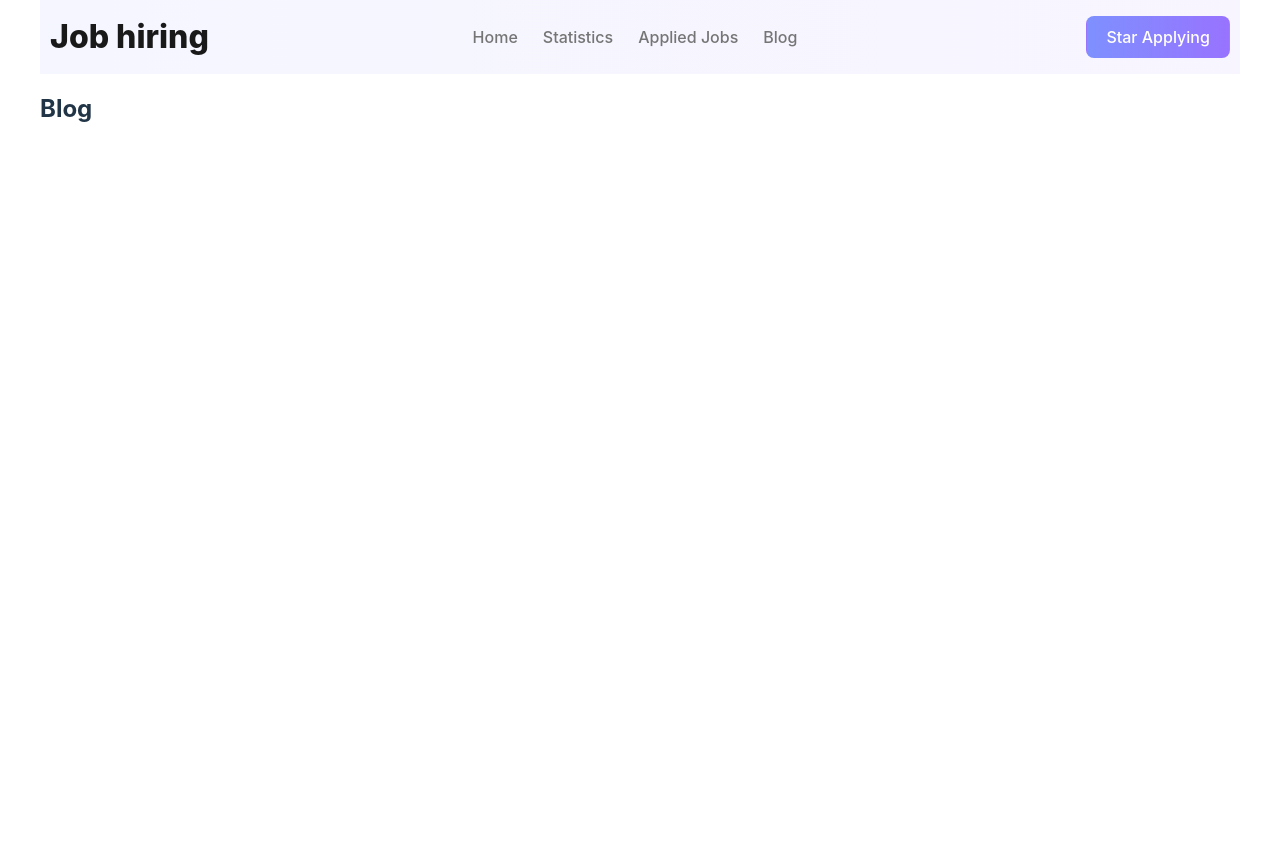
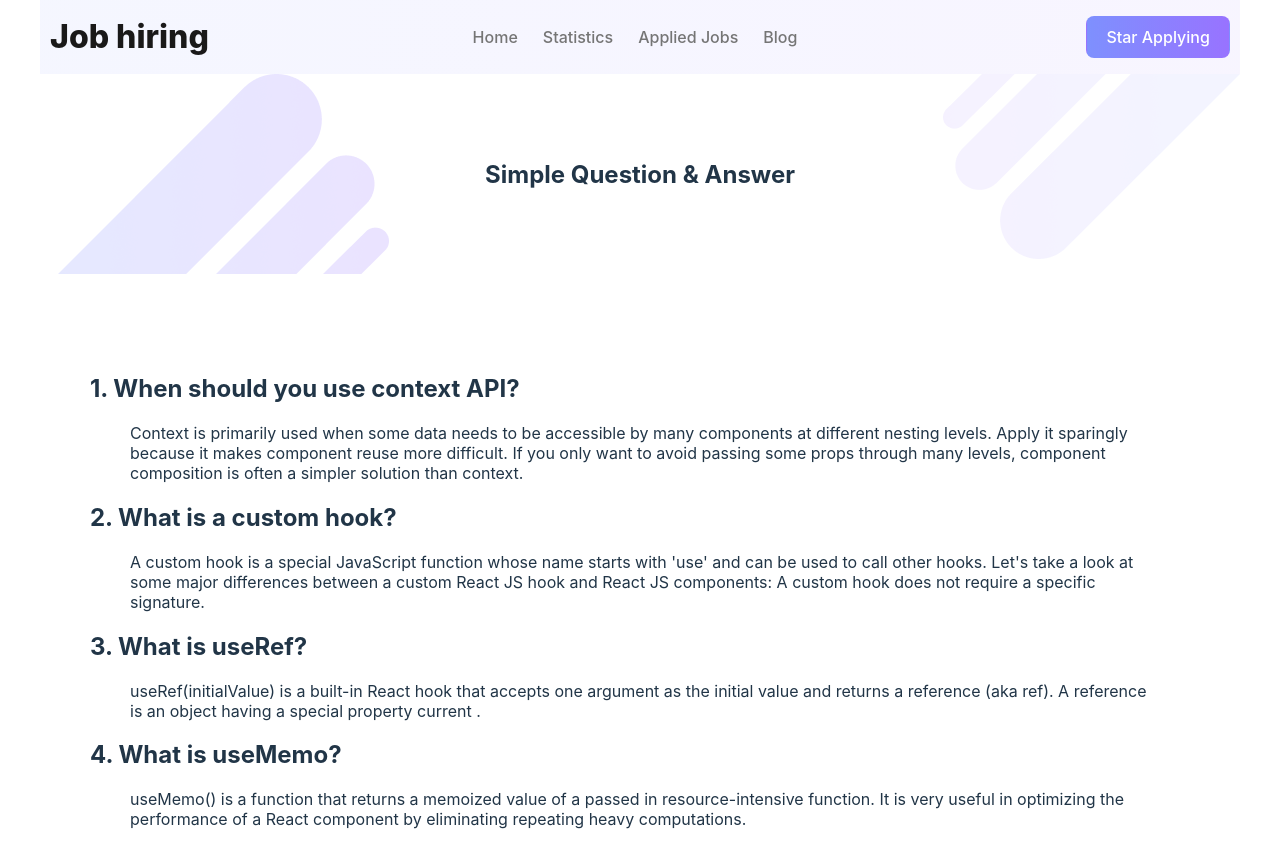
Before and after one commit to HmSani6699/As-project-9, a React (Vite) app: page /blog in a window 1280 px wide. Shown: the top 868 px of the page. Before the commit the page ends 800 px from the top, so only its background shows below. Built offline with nearby package versions, Linux system fonts and the light colour scheme.

Commit message:
ad to blog part

```diff
--- /dev/null
+++ b/src/component/Blog/Blog.css
@@ -0,0 +1,3 @@
+.blog-container {
+    margin: 100px 50px;
+}
--- a/src/component/Blog/Blog.jsx
+++ b/src/component/Blog/Blog.jsx
@@ -1,9 +1,33 @@
 import React from 'react';
+import './Blog.css';
 
 const Blog = () => {
     return (
         <div>
-            <h2>Blog</h2>
+            <div className='job-details-title'>
+                <h2>Simple Question & Answer</h2>
+            </div>
+            <div className='blog-container'>
+                <h2> 1. When should you use context API?</h2>
+                <blockquote>
+                    <p>Context is primarily used when some data needs to be accessible by many components at different nesting levels. Apply it sparingly because it makes component reuse more difficult. If you only want to avoid passing some props through many levels, component composition is often a simpler solution than context.</p>
+                </blockquote>
+
+                <h2>2. What is a custom hook?</h2>
+                <blockquote>
+                    <p>A custom hook is a special JavaScript function whose name starts with 'use' and can be used to call other hooks. Let's take a look at some major differences between a custom React JS hook and React JS components: A custom hook does not require a specific signature.</p>
+                </blockquote>
+
+                <h2>3. What is useRef?</h2>
+                <blockquote>
+                    <p>useRef(initialValue) is a built-in React hook that accepts one argument as the initial value and returns a reference (aka ref). A reference is an object having a special property current .</p>
+                </blockquote>
+
+                <h2>4. What is useMemo?</h2>
+                <blockquote>
+                    <p>useMemo() is a function that returns a memoized value of a passed in resource-intensive function. It is very useful in optimizing the performance of a React component by eliminating repeating heavy computations.</p>
+                </blockquote>
+            </div>
         </div>
     );
 };
```
